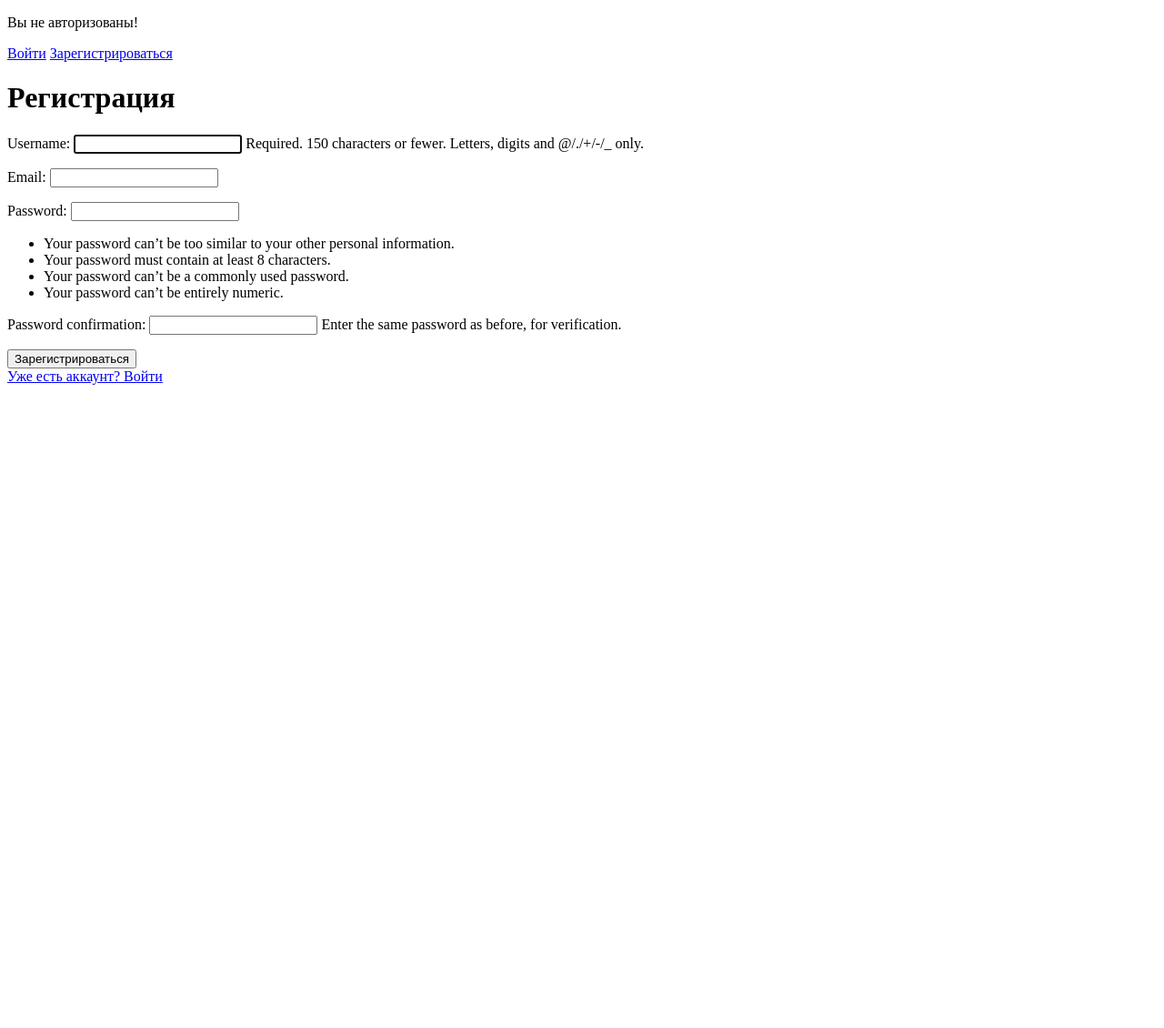
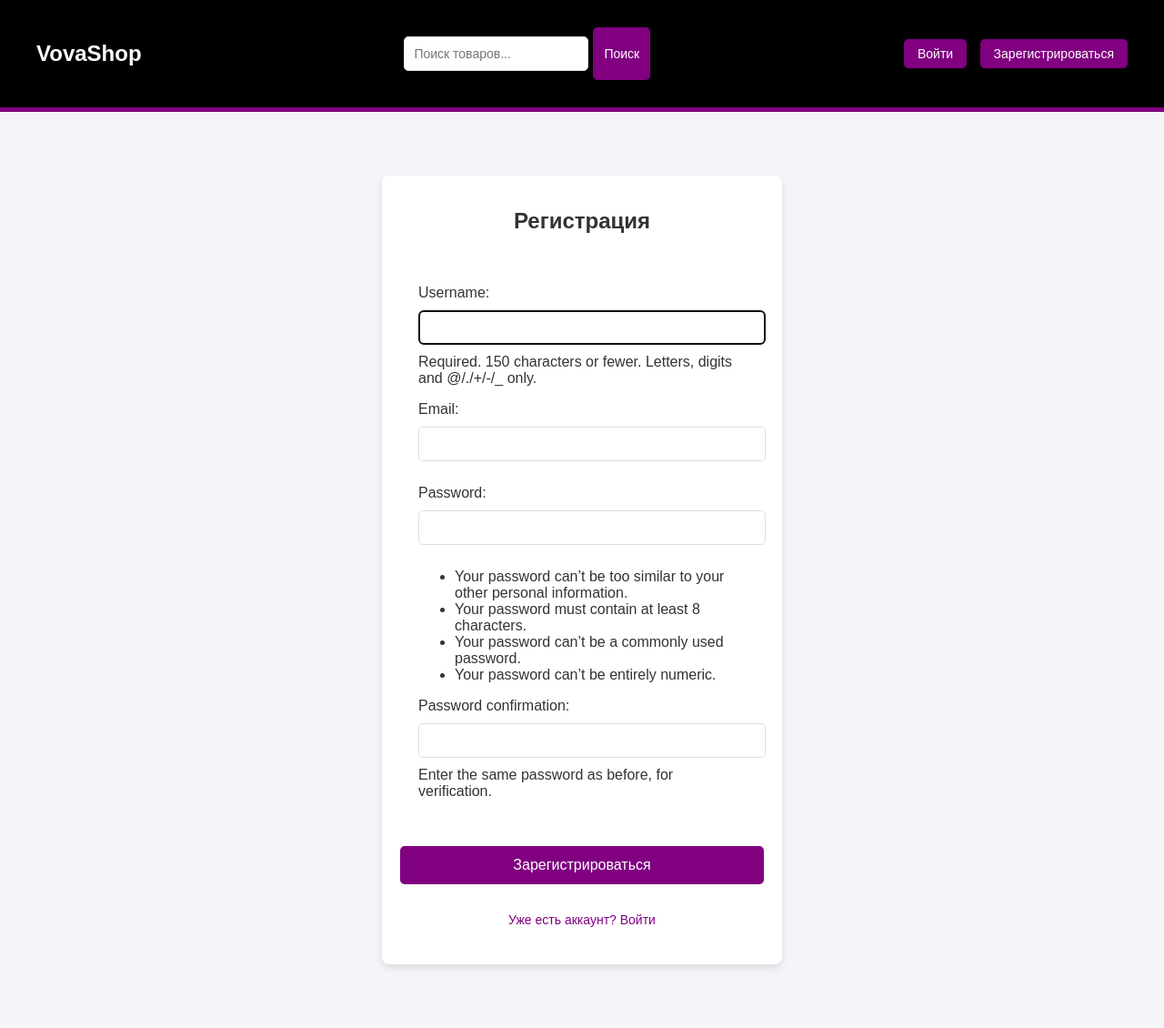
Before and after one commit to pozor22/MarketPlace, a Django app: page /users/registration/ in a window 1280 px wide. Shown: the whole page at 91% size. Before the commit the page ends 800 px from the top, so only its background shows below. Run offline with Django 4.2, Linux system fonts and the light colour scheme.

Commit message:
add style

```diff
--- /dev/null
+++ b/marketplace/users/static/css/base.css
@@ -0,0 +1,86 @@
+body {
+    margin: 0;
+    font-family: Arial, sans-serif;
+    background-color: #f4f4f9;
+    color: #333;
+}
+
+/* Стили для хедера */
+header {
+    display: flex;
+    justify-content: space-between;
+    align-items: center;
+    padding: 10px 20px;
+    background-color: #000; /* Черный фон */
+    color: #fff; /* Белый текст */
+    border-bottom: 5px solid #800080; /* Фиолетовая полоса снизу */
+}
+
+header .logo {
+    font-size: 24px;
+    font-weight: bold;
+}
+
+header .auth-buttons a,
+header .auth-buttons button {
+    text-decoration: none;
+    color: #fff;
+    background-color: #800080; /* Фиолетовый фон кнопок */
+    border: none;
+    padding: 8px 15px;
+    border-radius: 5px;
+    margin-left: 10px;
+    cursor: pointer;
+    font-size: 14px;
+}
+
+header .auth-buttons button {
+    font-family: inherit;
+}
+
+header .auth-buttons a:hover,
+header .auth-buttons button:hover {
+    background-color: #9b4f9b; /* Более светлый фиолетовый при наведении */
+}
+
+/* Стили для основного блока */
+div {
+    padding: 20px;
+}
+
+/* Стили для контейнера с поиском */
+.search-container {
+    display: inline-block;
+    margin-left: 20px; /* Отступ от кнопок для входа/регистрации */
+    vertical-align: middle;
+}
+
+/* Стили для формы поиска */
+.search-form {
+    display: flex;
+}
+
+/* Стили для поля ввода */
+.search-input {
+    padding: 8px;
+    font-size: 14px;
+    border: 1px solid #ddd;
+    border-radius: 5px;
+    width: 200px;
+}
+
+/* Стили для кнопки поиска */
+.search-button {
+    padding: 8px 12px;
+    background-color: #800080; /* Фиолетовый фон */
+    color: #fff;
+    border: none;
+    border-radius: 5px;
+    cursor: pointer;
+    font-size: 14px;
+    margin-left: 5px;
+}
+
+.search-button:hover {
+    background-color: #9b4f9b; /* Более светлый фиолетовый при наведении */
+}
--- /dev/null
+++ b/marketplace/users/static/css/registration.css
@@ -0,0 +1,69 @@
+/* registration.css */
+
+/* Основной контейнер для формы */
+.registration-container {
+    max-width: 400px;
+    margin: 50px auto;
+    padding: 20px;
+    background-color: #fff;
+    border-radius: 8px;
+    box-shadow: 0 4px 8px rgba(0, 0, 0, 0.1);
+}
+
+/* Заголовок */
+h1 {
+    font-size: 24px;
+    text-align: center;
+    margin-bottom: 20px;
+    color: #333;
+}
+
+/* Стили для формы */
+.form-group {
+    margin-bottom: 15px;
+}
+
+/* Стили для каждого поля ввода */
+input[type="text"],
+input[type="password"],
+input[type="email"] {
+    width: 100%;
+    padding: 10px;
+    margin: 10px 0;
+    border: 1px solid #ddd;
+    border-radius: 5px;
+    font-size: 14px;
+}
+
+/* Стили для кнопки отправки */
+.btn-submit {
+    width: 100%;
+    padding: 12px;
+    background-color: #800080; /* Фиолетовый фон */
+    color: #fff;
+    border: none;
+    border-radius: 5px;
+    font-size: 16px;
+    cursor: pointer;
+    transition: background-color 0.3s ease;
+}
+
+.btn-submit:hover {
+    background-color: #9b4f9b; /* Более светлый фиолетовый при наведении */
+}
+
+/* Стили для ссылок */
+.auth-links {
+    text-align: center;
+    margin-top: 10px;
+}
+
+.auth-links a {
+    text-decoration: none;
+    color: #800080;
+    font-size: 14px;
+}
+
+.auth-links a:hover {
+    color: #9b4f9b;
+}
--- a/marketplace/users/templates/users/base.html
+++ b/marketplace/users/templates/users/base.html
@@ -2,23 +2,32 @@
 <html lang="en">
 <head>
     <meta charset="UTF-8">
-    <title>Title</title>
+    <title>{% block title %}{% endblock %}</title>
     {% load static %}
-
+    <link rel="stylesheet" type="text/css" href="{% static 'css/base.css' %}">
+    {% block style %} {% endblock %}
 </head>
 <body>
     <header>
+        <div class="logo">VovaShop</div>
+        <div class="search-container">
+            <form method="get" action="{% url 'login' %}" class="search-form">
+                <input type="text" name="q" placeholder="Поиск товаров..." class="search-input">
+                <button type="submit" class="search-button">Поиск</button>
+            </form>
+        </div>
+        <div class="auth-buttons">
             {% if user.is_authenticated %}
                 <p>Вы вошли как {{ user.username }}</p>
-            <form method="post" action="{% url 'logout' %}">
+                <form method="post" action="{% url 'logout' %}" style="display: inline;">
                     {% csrf_token %}
                     <button type="submit">Выйти</button>
                 </form>
             {% else %}
-            <p>Вы не авторизованы!</p>
                 <a href="{% url 'login' %}">Войти</a>
                 <a href="{% url 'registration' %}">Зарегистрироваться</a>
             {% endif %}
+        </div>
     </header>
   <div>
     {% block main %} {% endblock %}
--- a/marketplace/users/templates/users/registration.html
+++ b/marketplace/users/templates/users/registration.html
@@ -1,12 +1,24 @@
 {% extends 'users/base.html' %}
+
+{% block title %} {{ title }} {% endblock %}
+
+{% block style %}
+    {% load static %}
+    <link rel="stylesheet" type="text/css" href="{% static 'css/registration.css' %}">
+{% endblock %}
+
 {% block main %}
-  {% load static %}
-
-  <h1>Регистрация</h1>
+  <div class="registration-container">
+    <h1>Регистрация</h1>
     <form method="post">
         {% csrf_token %}
-        {{ form.as_p }}
-        <button type="submit">Зарегистрироваться</button>
+        <div class="form-group">
+            {{ form.as_p }}
+        </div>
+        <button type="submit" class="btn-submit">Зарегистрироваться</button>
     </form>
-    <a href="{% url 'login' %}">Уже есть аккаунт? Войти</a>
+    <div class="auth-links">
+        <a href="{% url 'login' %}">Уже есть аккаунт? Войти</a>
+    </div>
+  </div>
 {% endblock %}
--- a/marketplace/users/views.py
+++ b/marketplace/users/views.py
@@ -26,6 +26,11 @@ class CreateUserView(UserIsNotAuthenticated, CreateView):
         domain = current_site.domain
         send_email_active_account.delay(user.id, domain)
         return redirect('email_confirmation_sent')
+
+    def get_context_data(self, **kwargs):
+        context = super().get_context_data(**kwargs)
+        context['title'] = 'Регистрация'
+        return context
 
 
 class UserConfirmEmailView(View):
@@ -74,3 +79,8 @@ class EmailConfirmationFailedView(TemplateView):
 
 class LoginUserView(LoginView):
     template_name = 'users/login.html'
+
+    def get_context_data(self, **kwargs):
+        context = super().get_context_data(**kwargs)
+        context['title'] = 'Вход'
+        return context
```
Also changed, not shown: marketplace/users/static/css/login.css (added, +69 -0 lines), marketplace/users/templates/users/login.html (+18 -6 lines). Lines whose indentation alone changed are shown as unchanged.
